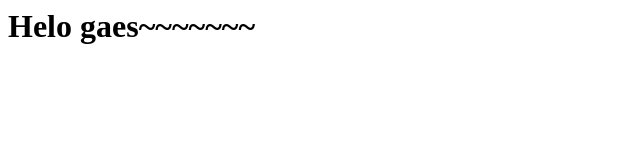
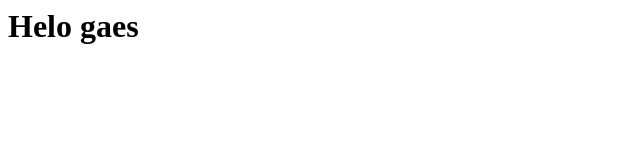
Before and after one commit to Vincent-Oktavian/tes-repo, a plain HTML site: page index.html in a window 1280 px wide. Shown: the full height of the page, 0-640 px from the left. Drawn offline with Linux system fonts and the light colour scheme.

Commit message:
mengubah index.html di branch master

```diff
--- a/index.html
+++ b/index.html
@@ -11,7 +11,7 @@
     </style>
 </head>
 <body>
-    <h1>Helo gaes~~~~~~~</h1>
+    <h1>Helo gaes</h1>
     <script type="text/javascript" src="script.js"></script>
 </body>
 </html>
```
